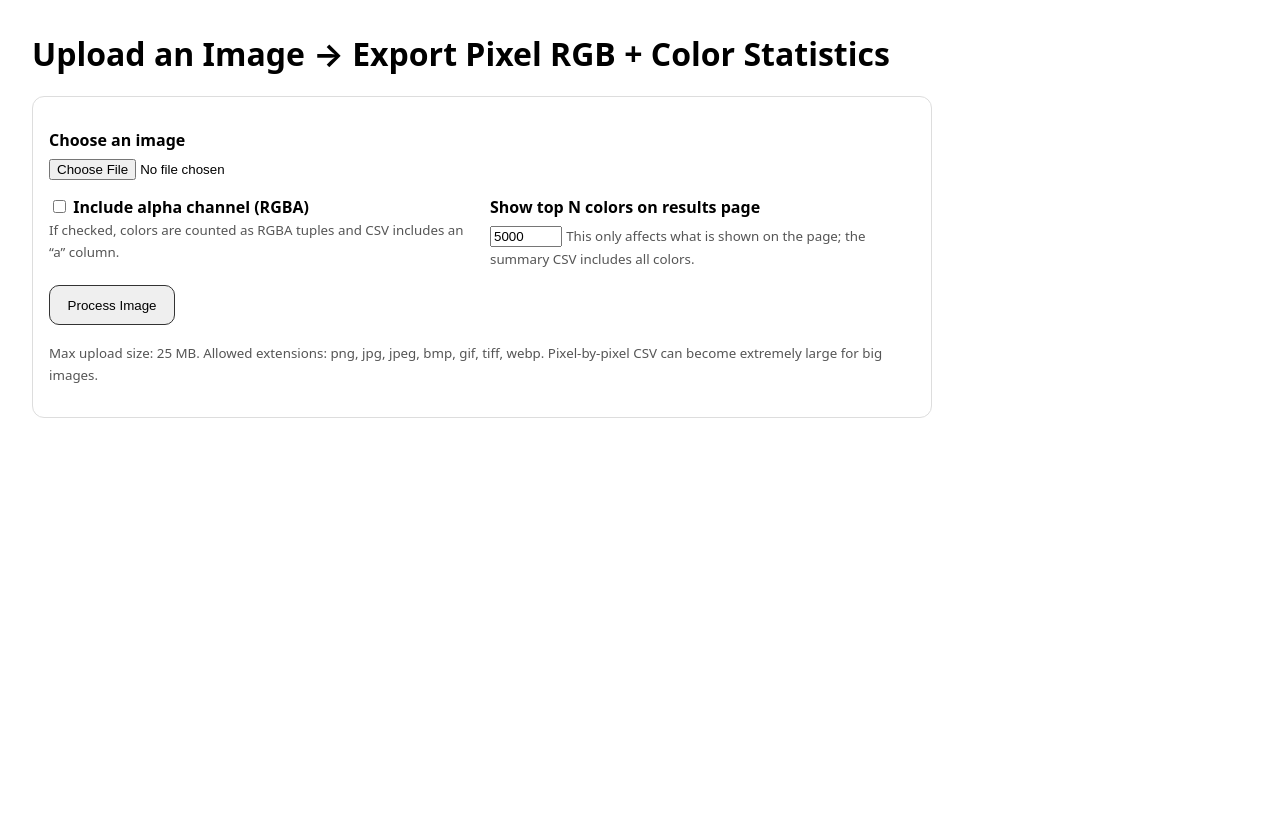
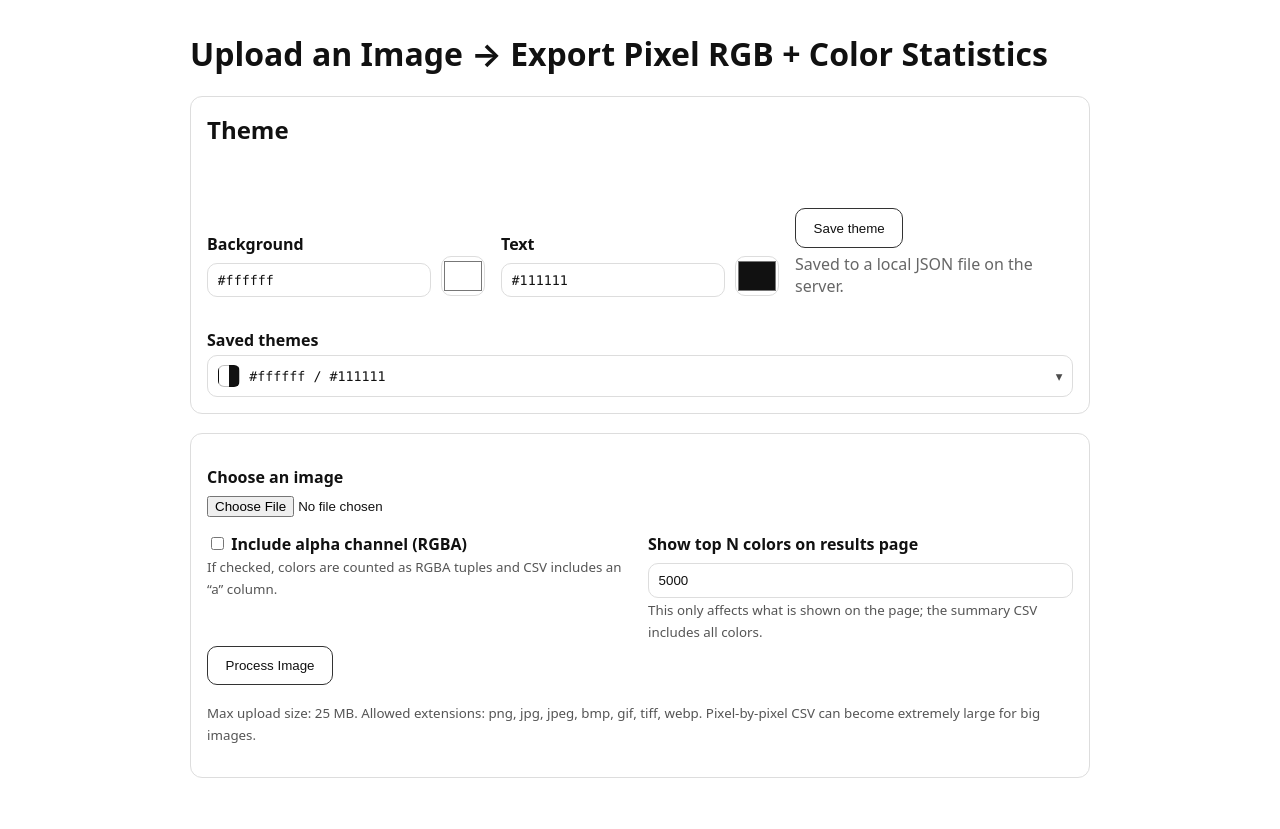
Before and after one commit to TormiViirg/Perceptually-Uniform-Plugin, a Flask app: page / in a window 1280 px wide. Before the commit the page ends 418 px from the top, so only its background shows below. Run offline with Flask 3, Linux system fonts and the light colour scheme.

Commit message:
feat: manual background colour change so the difference in luminence doesn't overwhelm colour subtleties

```diff
--- a/statistical-analysis-of-existing-colourpickers/app/routes.py
+++ b/statistical-analysis-of-existing-colourpickers/app/routes.py
@@ -1,8 +1,9 @@
 import os
+import json
+import re
 
 from flask import (
     Blueprint,
-    request,
     send_file,
     render_template,
     flash,
@@ -25,8 +26,112 @@ from .utils import (
 )
 from .processing import process_image_and_write_csvs, read_top_colors_from_summary_csv
 
+from pathlib import Path
+from flask import current_app, jsonify, request
 
 bp = Blueprint("main", __name__)
+
+HEX_RE = re.compile(r"^#[0-9a-fA-F]{6}$")
+
+def _themes_path() -> Path:
+    p = Path(current_app.instance_path) / "themes.json"
+    p.parent.mkdir(parents=True, exist_ok=True)
+    return p
+
+
+def _default_store():
+    return {
+        "current_id": "default",
+        "themes": [{"id": "default", "bg": "#ffffff", "text": "#111111"}],
+    }
+
+
+def _atomic_write_json(path: Path, data: dict):
+    tmp = path.with_suffix(".tmp")
+    tmp.write_text(json.dumps(data, indent=2), encoding="utf-8")
+    tmp.replace(path)
+
+
+def load_theme_store() -> dict:
+    path = _themes_path()
+    if not path.exists():
+        store = _default_store()
+        _atomic_write_json(path, store)
+        return store
+    try:
+        store = json.loads(path.read_text(encoding="utf-8"))
+        if "themes" not in store or not isinstance(store["themes"], list) or not store["themes"]:
+            raise ValueError("Invalid store")
+        return store
+    except Exception:
+        store = _default_store()
+        _atomic_write_json(path, store)
+        return store
+
+
+def save_theme_store(store: dict):
+    _atomic_write_json(_themes_path(), store)
+
+
+def _validate_hex(value: str, fallback: str) -> str:
+    if not isinstance(value, str):
+        return fallback
+    s = value.strip()
+    if not s.startswith("#"):
+        s = "#" + s
+    return s.lower() if HEX_RE.match(s) else fallback
+
+
+def _theme_id(bg: str, text: str) -> str:
+    return f"{bg.lower()}_{text.lower()}"
+
+
+def get_current_theme() -> dict:
+    store = load_theme_store()
+    cur_id = store.get("current_id")
+    themes = store.get("themes", [])
+    cur = next((t for t in themes if t.get("id") == cur_id), None)
+    return cur or themes[0] if themes else _default_store()["themes"][0]
+
+
+@bp.app_context_processor
+def inject_theme():
+    return {"theme": get_current_theme()}
+
+
+@bp.get("/api/themes")
+def themes_api():
+    return jsonify(load_theme_store())
+
+
+@bp.post("/api/themes")
+def themes_add_api():
+    data = request.get_json(silent=True) or {}
+    bg = _validate_hex(data.get("bg"), "#ffffff")
+    text = _validate_hex(data.get("text"), "#111111")
+
+    store = load_theme_store()
+    tid = _theme_id(bg, text)
+
+    if not any(t.get("id") == tid for t in store["themes"]):
+        store["themes"].append({"id": tid, "bg": bg, "text": text})
+
+    store["current_id"] = tid
+    save_theme_store(store)
+    return jsonify(store)
+
+
+@bp.post("/api/themes/current")
+def themes_set_current_api():
+    data = request.get_json(silent=True) or {}
+    tid = data.get("id")
+
+    store = load_theme_store()
+    if tid and any(t.get("id") == tid for t in store["themes"]):
+        store["current_id"] = tid
+        save_theme_store(store)
+
+    return jsonify(store)
 
 
 @bp.route("/", methods=["GET"])
--- /dev/null
+++ b/statistical-analysis-of-existing-colourpickers/app/static/style.css
@@ -0,0 +1,231 @@
+:root{
+  --bg-color: #ffffff;
+  --text-color: #111111;
+
+  --card-bg: #ffffff;
+  --card-border: #dddddd;
+
+  --muted: #666666;
+
+  --msg-bg: #f6f6f6;
+  --msg-ok: #e7ffe7;
+  --msg-error: #ffe7e7;
+
+  --btn-border: #333333;
+
+  --table-header-bg: #ffffff;
+
+  --container-max: 1100px;
+}
+* { box-sizing: border-box; }
+
+
+body{
+  font-family: system-ui, -apple-system, Segoe UI, Roboto, Arial, sans-serif;
+  margin: 0;
+  padding: 2rem;
+  background: var(--bg-color);
+  color: var(--text-color);
+}
+
+.container{
+  max-width: var(--container-max);
+  margin: 0 auto;
+}
+
+h1{ margin-top: 0; }
+
+.card{
+  border: 1px solid var(--card-border);
+  background: var(--bg-color);
+  padding: 1rem;
+  border-radius: 12px;
+  margin-bottom: 1.2rem;
+}
+
+.msg{
+  margin: 0.5rem 0;
+  padding: 0.6rem;
+  border-radius: 10px;
+  background: var(--msg-bg);
+}
+.msg.ok{ background: var(--msg-ok); }
+.msg.error{ background: var(--msg-error); }
+
+.dim{ color: var(--muted); }
+.mono{
+  font-family: ui-monospace, SFMono-Regular, Menlo, Monaco, Consolas, "Liberation Mono", monospace;
+}
+
+a.button{
+  display: inline-block;
+  margin-right: 0.6rem;
+  margin-top: 0.6rem;
+  padding: 0.65rem 1rem;
+  border-radius: 10px;
+  border: 1px solid var(--btn-border);
+  text-decoration: none;
+  color: inherit;
+}
+
+button{
+  margin-top: 0.25rem;
+  padding: 0.7rem 1.1rem;
+  border-radius: 10px;
+  border: 1px solid var(--btn-border);
+  background: transparent;
+  color: inherit;
+  cursor: pointer;
+}
+
+label{
+  display: block;
+  margin-top: 1rem;
+  font-weight: 700;
+}
+
+input[type="file"],
+input[type="number"],
+input[type="text"],
+select{
+  margin-top: 0.5rem;
+}
+
+input[type="text"],
+input[type="number"],
+select{
+  width: 100%;
+  padding: 0.55rem 0.6rem;
+  border-radius: 10px;
+  border: 1px solid var(--card-border);
+  background: transparent;
+  color: inherit;
+}
+
+input[type="color"]{
+  width: 44px;
+  height: 40px;
+  border: 1px solid var(--card-border);
+  border-radius: 10px;
+  padding: 0;
+  background: transparent;
+}
+
+small{ color: #555; }
+
+.row{
+  display: flex;
+  gap: 1rem;
+  flex-wrap: wrap;
+}
+.row > div{
+  min-width: 260px;
+  flex: 1;
+}
+
+table{
+  width: 100%;
+  border-collapse: collapse;
+  margin-top: 0.75rem;
+}
+th, td{
+  border-bottom: 1px solid #eeeeee;
+  text-align: left;
+  padding: 0.55rem;
+  vertical-align: middle;
+}
+th{
+  position: sticky;
+  top: 0;
+  background: var(--table-header-bg);
+}
+
+.swatch{
+  width: 22px;
+  height: 22px;
+  border-radius: 6px;
+  border: 1px solid rgba(0,0,0,0.25);
+  display: inline-block;
+  vertical-align: middle;
+}
+
+.theme-picker{
+  display: flex;
+  gap: 1rem;
+  flex-wrap: wrap;
+  align-items: flex-end;
+}
+
+.field{
+  min-width: 240px;
+  flex: 1;
+}
+
+.color-row{
+  display: flex;
+  gap: 0.6rem;
+  align-items: center;
+}
+
+.color-row input[type="text"]{
+  flex: 1;
+}
+
+.dropdown{
+  position: relative;
+}
+
+.dropdown-btn{
+  width: 100%;
+  display: flex;
+  align-items: center;
+  gap: 0.6rem;
+  justify-content: space-between;
+  padding: 0.55rem 0.6rem;
+  border-radius: 10px;
+  border: 1px solid var(--card-border);
+  background: transparent;
+  cursor: pointer;
+  color: inherit;
+}
+
+.dropdown-btn .left{
+  display: flex;
+  align-items: center;
+  gap: 0.6rem;
+  overflow: hidden;
+}
+
+.dropdown-btn .caret{
+  opacity: 0.75;
+}
+
+.dropdown-list{
+  position: absolute;
+  z-index: 10;
+  top: calc(100% + 8px);
+  left: 0;
+  right: 0;
+  border-radius: 12px;
+  border: 1px solid var(--card-border);
+  background: var(--card-bg);
+  box-shadow: 0 12px 30px rgba(0,0,0,0.12);
+  padding: 0.35rem;
+  max-height: 260px;
+  overflow: auto;
+  display: none;
+}
+
+.dropdown.open .dropdown-list{ display: block; }
+
+.dropdown-item{
+  display: flex;
+  align-items: center;
+  gap: 0.6rem;
+  padding: 0.55rem 0.6rem;
+  border-radius: 10px;
+  cursor: pointer;
+}
+.dropdown-item:hover{
+  background: rgba(0,0,0,0.05);
+}
--- /dev/null
+++ b/statistical-analysis-of-existing-colourpickers/app/static/theme.js
@@ -0,0 +1,194 @@
+// static/theme.js
+
+function isHex6(s){
+  return typeof s === "string" && /^#[0-9a-fA-F]{6}$/.test(s.trim());
+}
+
+function normalizeHex(s, fallback){
+  if(!s) return fallback;
+  s = s.trim();
+  if(!s.startsWith("#")) s = "#" + s;
+  if(isHex6(s)) return s.toLowerCase();
+  return fallback;
+}
+
+function setCssVars(bg, text){
+  document.documentElement.style.setProperty("--bg-color", bg);
+  document.documentElement.style.setProperty("--text-color", text);
+}
+
+function themeSwatchStyle(bg, text){
+  // split swatch: left half bg, right half text
+  return `linear-gradient(90deg, ${bg} 0 50%, ${text} 50% 100%)`;
+}
+
+async function apiGet(){
+  const res = await fetch(window.THEME_API.list, { headers: { "Accept": "application/json" } });
+  if(!res.ok) throw new Error("Failed to load themes");
+  return await res.json();
+}
+
+async function apiAdd(bg, text){
+  const res = await fetch(window.THEME_API.add, {
+    method: "POST",
+    headers: { "Content-Type": "application/json" },
+    body: JSON.stringify({ bg, text })
+  });
+  if(!res.ok) throw new Error("Failed to save theme");
+  return await res.json();
+}
+
+async function apiSetCurrent(id){
+  const res = await fetch(window.THEME_API.setCurrent, {
+    method: "POST",
+    headers: { "Content-Type": "application/json" },
+    body: JSON.stringify({ id })
+  });
+  if(!res.ok) throw new Error("Failed to set current theme");
+  return await res.json();
+}
+
+function wireColorPair(hexInput, colorInput, onChange){
+  const syncFromHex = () => {
+    const hex = normalizeHex(hexInput.value, colorInput.value || "#ffffff");
+    hexInput.value = hex;
+    if(isHex6(hex)) colorInput.value = hex;
+    onChange();
+  };
+
+  const syncFromPicker = () => {
+    const hex = normalizeHex(colorInput.value, hexInput.value || "#ffffff");
+    colorInput.value = hex;
+    hexInput.value = hex;
+    onChange();
+  };
+
+  hexInput.addEventListener("input", syncFromHex);
+  colorInput.addEventListener("input", syncFromPicker);
+
+  // initial normalize
+  syncFromHex();
+}
+
+function closeDropdown(dropdown){
+  dropdown.classList.remove("open");
+}
+
+function buildDropdown(listEl, themes, currentId, onPick){
+  listEl.innerHTML = "";
+
+  themes.forEach(t => {
+    const item = document.createElement("div");
+    item.className = "dropdown-item";
+    item.setAttribute("role", "option");
+    item.dataset.id = t.id;
+
+    const sw = document.createElement("span");
+    sw.className = "swatch";
+    sw.style.background = themeSwatchStyle(t.bg, t.text);
+
+    const label = document.createElement("span");
+    label.className = "mono";
+    label.textContent = `${t.bg} / ${t.text}`;
+
+    item.appendChild(sw);
+    item.appendChild(label);
+
+    item.addEventListener("click", () => onPick(t));
+
+    if(t.id === currentId){
+      item.style.outline = "2px solid rgba(0,0,0,0.25)";
+    }
+
+    listEl.appendChild(item);
+  });
+}
+
+document.addEventListener("DOMContentLoaded", async () => {
+  const bgHex = document.getElementById("bgHex");
+  const bgColor = document.getElementById("bgColor");
+  const textHex = document.getElementById("textHex");
+  const textColor = document.getElementById("textColor");
+  const saveBtn = document.getElementById("saveThemeBtn");
+
+  const dropdown = document.getElementById("themeDropdown");
+  const dropdownBtn = document.getElementById("themeDropdownBtn");
+  const dropdownList = document.getElementById("themeDropdownList");
+  const dropdownSwatch = document.getElementById("themeDropdownSwatch");
+  const dropdownLabel = document.getElementById("themeDropdownLabel");
+
+  if(!bgHex || !bgColor || !textHex || !textColor || !saveBtn || !dropdown || !dropdownBtn || !dropdownList){
+    // Theme UI not present on this page
+    return;
+  }
+
+  const livePreview = () => {
+    const bg = normalizeHex(bgHex.value, "#ffffff");
+    const text = normalizeHex(textHex.value, "#111111");
+    setCssVars(bg, text);
+    dropdownSwatch.style.background = themeSwatchStyle(bg, text);
+    dropdownLabel.textContent = `${bg} / ${text}`;
+  };
+
+  // Keep inputs in sync + live preview
+  wireColorPair(bgHex, bgColor, livePreview);
+  wireColorPair(textHex, textColor, livePreview);
+
+  // Dropdown toggle
+  dropdownBtn.addEventListener("click", (e) => {
+    e.preventDefault();
+    dropdown.classList.toggle("open");
+  });
+
+  document.addEventListener("click", (e) => {
+    if(!dropdown.contains(e.target)) closeDropdown(dropdown);
+  });
+
+  // Load themes from server and populate dropdown
+  async function refreshThemes(){
+    const store = await apiGet();
+    const themes = store.themes || [];
+    const currentId = store.current_id;
+
+    buildDropdown(dropdownList, themes, currentId, async (picked) => {
+      // Set current on server
+      const updated = await apiSetCurrent(picked.id);
+      const cur = (updated.themes || []).find(x => x.id === updated.current_id) || picked;
+
+      // Apply
+      bgHex.value = cur.bg; bgColor.value = cur.bg;
+      textHex.value = cur.text; textColor.value = cur.text;
+      livePreview();
+      closeDropdown(dropdown);
+      await refreshThemes(); // update highlight
+    });
+
+    // Update button label to current
+    const current = themes.find(t => t.id === currentId) || themes[0];
+    if(current){
+      dropdownSwatch.style.background = themeSwatchStyle(current.bg, current.text);
+      dropdownLabel.textContent = `${current.bg} / ${current.text}`;
+    }
+  }
+
+  saveBtn.addEventListener("click", async () => {
+    const bg = normalizeHex(bgHex.value, "#ffffff");
+    const text = normalizeHex(textHex.value, "#111111");
+
+    if(!isHex6(bg) || !isHex6(text)){
+      alert("Please enter valid 6-digit hex colors like #ffffff");
+      return;
+    }
+
+    await apiAdd(bg, text);       // saves + sets current on server
+    livePreview();                // apply immediately
+    await refreshThemes();        // repopulate list
+  });
+
+  try{
+    await refreshThemes();
+    livePreview();
+  }catch(err){
+    console.error(err);
+  }
+});
--- a/statistical-analysis-of-existing-colourpickers/app/templates/upload.html
+++ b/statistical-analysis-of-existing-colourpickers/app/templates/upload.html
@@ -1,25 +1,61 @@
 <!doctype html>
-<html lang="en">
+<html lang="en" style="--container-max: 900px; --bg-color: {{ theme.bg }}; --text-color: {{ theme.text }};">
 <head>
   <meta charset="utf-8"/>
   <meta name="viewport" content="width=device-width, initial-scale=1"/>
   <title>Image RGB to CSV + Color Stats</title>
-  <style>
-    body { font-family: system-ui, -apple-system, Segoe UI, Roboto, Arial; margin: 2rem; max-width: 900px; }
-    .card { border: 1px solid #ddd; padding: 1rem; border-radius: 12px; }
-    .msg { margin: 0.5rem 0; padding: 0.6rem; border-radius: 10px; background: #f6f6f6; }
-    .error { background: #ffe7e7; }
-    .ok { background: #e7ffe7; }
-    label { display: block; margin-top: 1rem; font-weight: 700; }
-    input[type=file], input[type=number] { margin-top: 0.5rem; }
-    button { margin-top: 1rem; padding: 0.7rem 1.1rem; border-radius: 10px; border: 1px solid #333; cursor: pointer; }
-    small { color: #555; }
-    .row { display: flex; gap: 1rem; flex-wrap: wrap; }
-    .row > div { min-width: 260px; flex: 1; }
-  </style>
+
+  <link rel="stylesheet" href="{{ url_for('static', filename='style.css') }}">
 </head>
+
 <body>
+  <div class="container">
+
     <h1>Upload an Image → Export Pixel RGB + Color Statistics</h1>
+
+    <div class="card">
+      <h2 style="margin-top:0;">Theme</h2>
+
+      <div class="theme-picker">
+        <div class="field">
+          <label for="bgHex">Background</label>
+          <div class="color-row">
+            <input id="bgHex" class="mono" type="text" value="{{ theme.bg }}" maxlength="7" spellcheck="false">
+            <input id="bgColor" type="color" value="{{ theme.bg }}">
+          </div>
+        </div>
+
+        <div class="field">
+          <label for="textHex">Text</label>
+          <div class="color-row">
+            <input id="textHex" class="mono" type="text" value="{{ theme.text }}" maxlength="7" spellcheck="false">
+            <input id="textColor" type="color" value="{{ theme.text }}">
+          </div>
+        </div>
+
+        <div class="field">
+          <label>&nbsp;</label>
+          <button type="button" id="saveThemeBtn">Save theme</button>
+          <div class="dim" style="margin-top:0.35rem;">
+            Saved to a local JSON file on the server.
+          </div>
+        </div>
+
+        <div class="field">
+          <label>Saved themes</label>
+          <div class="dropdown" id="themeDropdown">
+            <button type="button" class="dropdown-btn" id="themeDropdownBtn">
+              <span class="left">
+                <span class="swatch" id="themeDropdownSwatch"></span>
+                <span class="mono" id="themeDropdownLabel">{{ theme.bg }} / {{ theme.text }}</span>
+              </span>
+              <span class="caret" aria-hidden="true">▾</span>
+            </button>
+            <div class="dropdown-list" id="themeDropdownList" role="listbox"></div>
+          </div>
+        </div>
+      </div>
+    </div>
 
     <div class="card">
       {% with messages = get_flashed_messages(with_categories=true) %}
@@ -58,5 +94,16 @@
         </small></p>
       </form>
     </div>
+
+  </div>
+
+  <script>
+    window.THEME_API = {
+      list: "{{ url_for('main.themes_api') }}",
+      add: "{{ url_for('main.themes_add_api') }}",
+      setCurrent: "{{ url_for('main.themes_set_current_api') }}"
+    };
+  </script>
+  <script src="{{ url_for('static', filename='theme.js') }}"></script>
 </body>
 </html>
```
Also changed, not shown: statistical-analysis-of-existing-colourpickers/app/__init__.py (+12 -2 lines), statistical-analysis-of-existing-colourpickers/app/templates/results.html (+61 -22 lines). Lines whose indentation alone changed are shown as unchanged.
